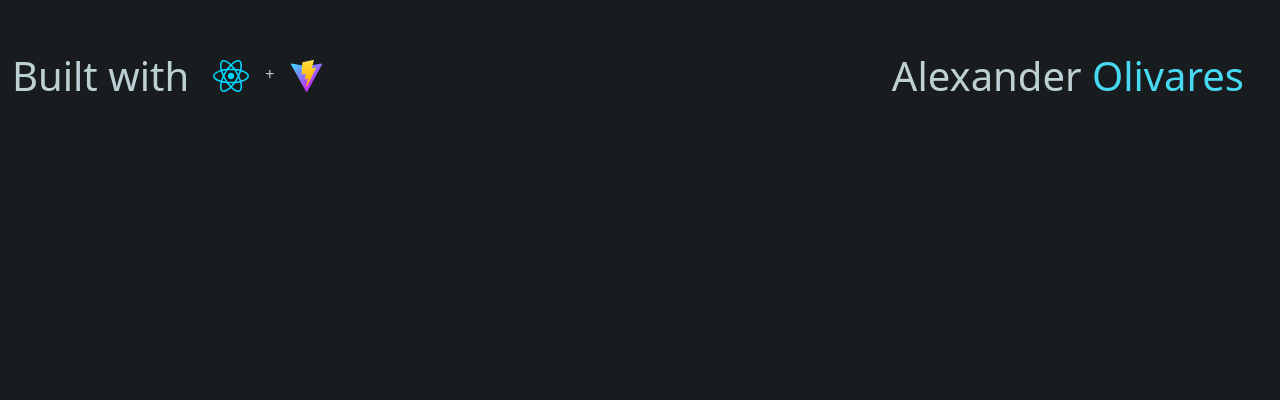
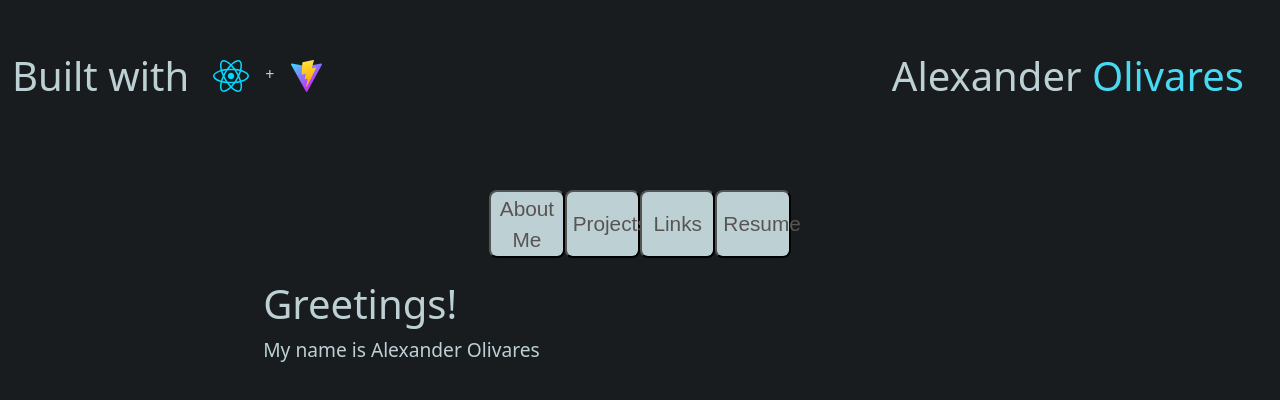
Before and after one commit to alexanderolivares13/React-Portfolio, a React (Vite) app: page / in a window 1280 px wide. Shown: the top 400 px of the page. Built offline with nearby package versions, Linux system fonts and the light colour scheme.

Commit message:
created 4 buttons on the page that will render the different titled content dynamically, using conditional statements and altering state. The buttons are functioning and the state is being altered to show content.

```diff
--- a/src/App.jsx
+++ b/src/App.jsx
@@ -1,12 +1,15 @@
 // import { useState } from 'react'
 import './App.css'
+import Content from './components/Content'
 import Header from './components/Header'
+
 
 function App() {
 
   return (
     <div className='container-fluid app-container'>
         <Header />
+        <Content/>
     </div>
   )
 }
--- /dev/null
+++ b/src/components/About.css
@@ -0,0 +1,12 @@
+.about-me {
+    color: #bdd1d4;
+    margin-top: 3%;
+}
+
+.about-me h2 {
+    font-size: 2.5rem;
+}
+
+.about-me p {
+    font-size: 1.2rem;
+}
--- /dev/null
+++ b/src/components/About.jsx
@@ -0,0 +1,10 @@
+import './About.css'
+
+const About = () => {
+    return <div className='about-me'>
+        <h2>Greetings!</h2>
+        <p>My name is Alexander Olivares</p>
+    </div>
+}
+
+export default About
--- a/src/components/Content.css
+++ b/src/components/Content.css
@@ -0,0 +1,16 @@
+.content-body {
+    margin: 5% 0;
+    display: flex;
+    flex-wrap: wrap;
+    flex-direction: row;
+    justify-content: center;
+}
+
+.line-break{
+    width: 100%;
+}
+
+.content-box {
+    width: 60%;
+    height: 80%;
+}
--- a/src/components/Content.jsx
+++ b/src/components/Content.jsx
@@ -1,30 +1,27 @@
-import Card from "./Card/Card"
-import "./Content.css"
-
-// array at index[0] is going to be an about me array with information displayed dynamically, index[1] will be an array of projects to be used by a card component
-
-const contentArray = [
-    [{
-        heading: 'About Me',
-        body: 'an about me',
-        image: 'filepath'
-    }],
-    [{
-        projectTitle: 'Who&#39;s That Pokemon?',
-        image: 'filepath',
-        link: 'a link to the deployed project',
-        shortDesc: 'A description to transform and show on hover'
-    }],
-    [{
-        image: 'filpath',
-        link: 'multiple link properties with links to a resume, or phone number, github'
-    }]
-]
+import Button from "./UI/Buttons/Buttons";
+// import Card from "./Card/Card";
+import About from "./About";
+import buttonsArray from "./js/arrays";
+import { useState } from "react";
+import "./Content.css";
 
 const Content = () => {
-    return <div className="content-body">
-        <Card contentArray={contentArray[1]} />
+  const [displayedContent, setDisplayedContent] = useState(0);
+  return (
+    <div className='content-body'>
+      {buttonsArray.map((element) => (
+        <Button
+          key={element.id}
+          title={element.heading}
+          onDisplayContent={setDisplayedContent}
+        />
+      ))}
+      <div className='line-break'></div>
+      <div className='content-box'>
+        {displayedContent === 0 ? <About /> : false}
+      </div>
     </div>
-}
+  );
+};
 
-export default Content
+export default Content;
--- a/src/components/UI/Buttons/Buttons.css
+++ b/src/components/UI/Buttons/Buttons.css
@@ -0,0 +1,8 @@
+button {
+    border-radius: 8px;
+    font-size: 1.3rem;
+    font-family: sans-serif;
+    width: 6%;
+    background-color: #bdd1d4;
+    color: #585454;
+}
--- a/src/components/UI/Buttons/Buttons.jsx
+++ b/src/components/UI/Buttons/Buttons.jsx
@@ -0,0 +1,19 @@
+/* eslint-disable react/prop-types */
+import "./Buttons.css";
+
+const Button = ({ title, onDisplayContent}) => {
+  const clickHandler = () => {
+    if (title === "About Me") {
+      onDisplayContent(0);
+    } else if (title === "Projects") {
+      onDisplayContent(1);
+    } else if (title === "Links") {
+      onDisplayContent(2);
+    } else {
+      onDisplayContent(3);
+    }
+  };
+  return <button onClick={clickHandler}>{title}</button>;
+};
+
+export default Button;
--- /dev/null
+++ b/src/components/js/arrays.js
@@ -0,0 +1,27 @@
+const buttonsArray = [
+    {
+      heading: "About Me",
+    //   image: "filepath",
+      id: "About",
+    },
+    {
+      heading: "Projects",
+    //   image: "filepath",
+    //   link: "a link to the deployed project",
+    //   shortDesc: "A description to transform and show on hover",
+      id: "Projects",
+    },
+    {
+      heading: "Links",
+    //   image: "filpath",
+    //   link: "multiple link properties with links to a resume, or phone number, github",
+      id: "Links",
+    },
+    {
+      heading: "Resume",
+    //   link: "",
+      id: "Resume",
+    },
+  ];
+
+  export default buttonsArray
```
Also changed, not shown: src/components/js/projects.js (added).
